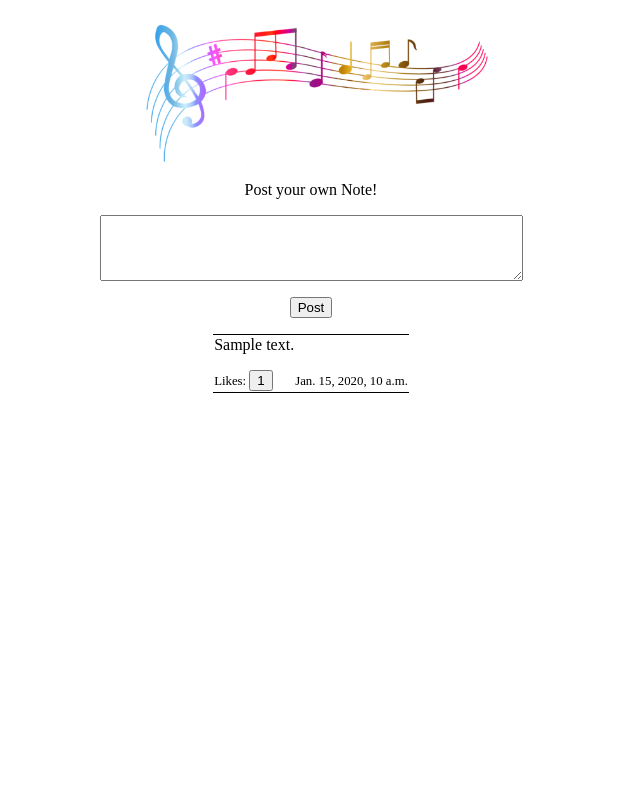
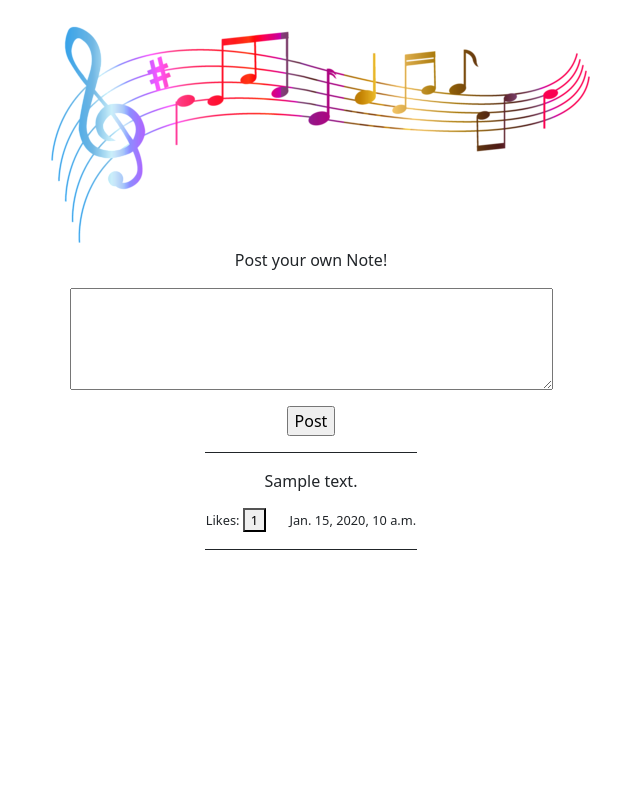
Before and after one commit to JWT95/notes, a Django app: page / in a window 1280 px wide. Shown: the whole page, without its empty margins (329-969 px from the left). Run offline with Django 3.2, Linux system fonts and the light colour scheme; tables that the repository leaves empty hold one stand-in row (values such as "Sample post").

Commit message:
Partially bootstrapify the html

```diff
--- a/notes/templates/notes/index.html
+++ b/notes/templates/notes/index.html
@@ -1,24 +1,26 @@
 <head>
-    <style>
-        .center {
-            display: block;
-            margin-left: auto;
-            margin-right: auto;
-            width: 30%;
-        }
-    </style>
+    <!-- Required meta tags -->
+    <meta charset="utf-8">
+    <meta name="viewport" content="width=device-width, initial-scale=1">
+
+    <title>Notes</title>
+
+    <!-- Bootstrap CSS -->
+    <link href="https://cdn.jsdelivr.net/npm/bootstrap@5.0.1/dist/css/bootstrap.min.css" rel="stylesheet" integrity="sha384-+0n0xVW2eSR5OomGNYDnhzAbDsOXxcvSN1TPprVMTNDbiYZCxYbOOl7+AMvyTG2x" crossorigin="anonymous">
+
 </head>
 
-<body>
+<body class="text-center">
     {% load static %}
-    <img src="{% static 'notes/musical_notes.png' %}" alt="Musical Notes" class="center">
+    <img src="{% static 'notes/musical_notes.png' %}" alt="Musical Notes">
 
-    <p style="text-align:center">Post your own Note!</p>
-    <form action="{% url 'notes:post' %}" method="post" style="text-align:center" maxlength="200" size=50>
+
+    <p class="text-center">Post your own Note!</p>
+    <form action="{% url 'notes:post' %}" method="post" maxlength="200" size=50>
         {% csrf_token %}
         <textarea rows="4" cols="50" name="note" maxlength="200"></textarea>
         <p></p>
-        <input type="submit" value="Post" style="text-align:center">
+        <input type="submit" value="Post">
     </form>
 
     {% if notes %}
@@ -26,7 +28,7 @@
         <tbody>
             {% for note in notes %}
             <tr>
-                <td style="border-bottom: thin solid; border-top: thin solid; width: 100%;">
+                <td style="border-bottom: thin solid; border-top: thin solid; width: 100%;" class="text-center">
                     <p></p>
                     <p>{{ note.note }}</p>
                     <p><span style="font-size: 0.8em;">Likes: <button
@@ -40,7 +42,9 @@
         </tbody>
     </table>
     {% else %}
-    <p style="text-align:center">No notes are available.</p>
+    <p>No notes are available.</p>
     {% endif %}
 
+    <script src="https://cdn.jsdelivr.net/npm/bootstrap@5.0.1/dist/js/bootstrap.bundle.min.js" integrity="sha384-gtEjrD/SeCtmISkJkNUaaKMoLD0//ElJ19smozuHV6z3Iehds+3Ulb9Bn9Plx0x4" crossorigin="anonymous"></script>
+
 </body>
```
